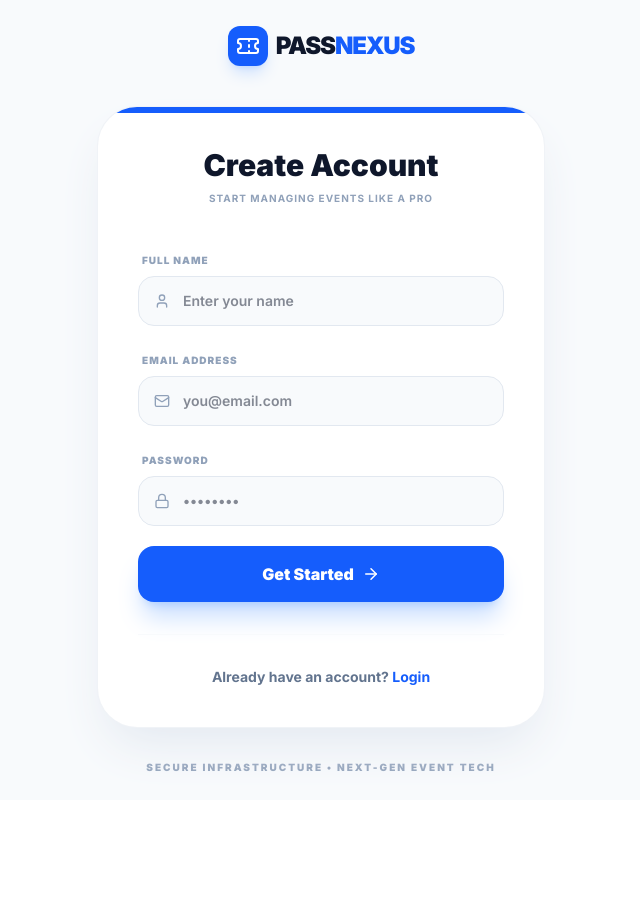
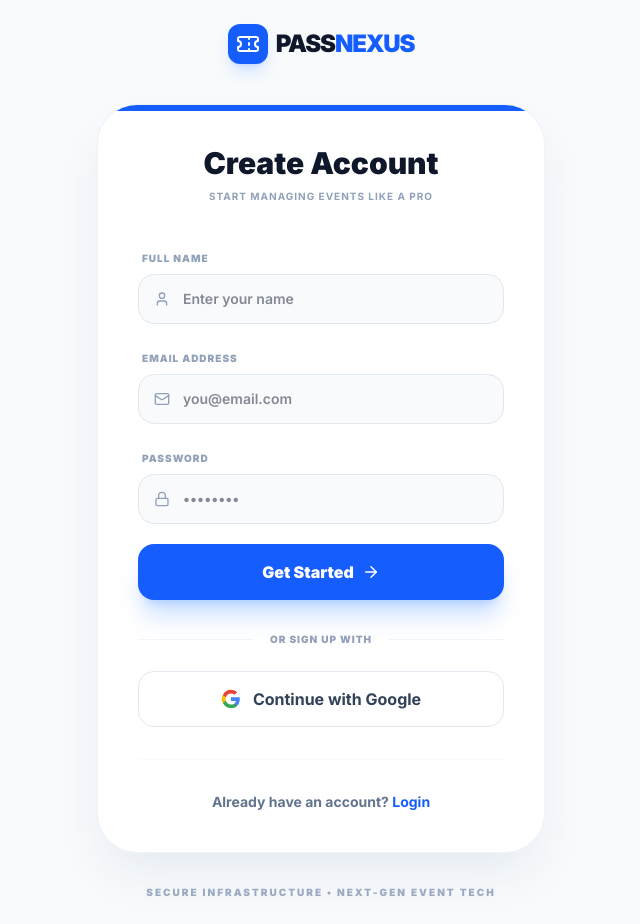
Before and after one commit to Sharecom5/Pass-Nexus, a Next.js app: page /signup in a window 1280 px wide. Shown: the whole page, without its empty margins (319-959 px from the left). Before the commit the page ends 800 px from the top, so only its background shows below. Built offline with nearby package versions, Linux system fonts and the light colour scheme.

Commit message:
feat: add secure Google Sign-In authentication for organizer dash

```diff
--- a/src/app/api/auth/[...nextauth]/route.ts
+++ b/src/app/api/auth/[...nextauth]/route.ts
@@ -1,11 +1,16 @@
 import NextAuth from "next-auth";
 import CredentialsProvider from "next-auth/providers/credentials";
+import GoogleProvider from "next-auth/providers/google";
 import bcrypt from "bcryptjs";
 import { connectDB } from "@/lib/mongodb";
 import { User } from "@/models/User";
 
 const handler = NextAuth({
   providers: [
+    GoogleProvider({
+      clientId: process.env.GOOGLE_CLIENT_ID || "",
+      clientSecret: process.env.GOOGLE_CLIENT_SECRET || "",
+    }),
     CredentialsProvider({
       name: "Credentials",
       credentials: {
@@ -33,8 +38,30 @@ const handler = NextAuth({
     })
   ],
   callbacks: {
-    async jwt({ token, user }) {
-      if (user) {
+    async signIn({ user, account, profile }) {
+      if (account?.provider === "google") {
+        await connectDB();
+        const existingUser = await User.findOne({ email: user.email });
+        if (!existingUser) {
+          await User.create({
+            name: user.name,
+            email: user.email,
+            plan: 'free',
+          });
+        }
+      }
+      return true;
+    },
+    async jwt({ token, user, account, profile }) {
+      if (account?.provider === "google") {
+        await connectDB();
+        const dbUser = await User.findOne({ email: user.email });
+        if (dbUser) {
+          token.plan = dbUser.plan;
+        } else {
+          token.plan = 'free';
+        }
+      } else if (user) {
         token.plan = (user as any).plan;
       }
       return token;
--- a/src/app/login/page.tsx
+++ b/src/app/login/page.tsx
@@ -110,6 +110,25 @@ export default function LoginPage() {
             </button>
           </form>
 
+          <div className="mt-8 flex items-center gap-4">
+            <div className="flex-1 h-px bg-slate-100"></div>
+            <p className="text-[10px] uppercase tracking-widest font-black text-slate-400">or continue with</p>
+            <div className="flex-1 h-px bg-slate-100"></div>
+          </div>
+
+          <button
+            onClick={() => signIn('google', { callbackUrl: '/dashboard' })}
+            className="w-full mt-6 bg-white border border-slate-200 hover:bg-slate-50 text-slate-700 h-14 rounded-2xl font-bold flex items-center justify-center gap-3 transition-all active:scale-[0.98]"
+          >
+            <svg viewBox="0 0 24 24" className="w-5 h-5">
+              <path d="M22.56 12.25c0-.78-.07-1.53-.2-2.25H12v4.26h5.92c-.26 1.37-1.04 2.53-2.21 3.31v2.77h3.57c2.08-1.92 3.28-4.74 3.28-8.09z" fill="#4285F4"/>
+              <path d="M12 23c2.97 0 5.46-.98 7.28-2.66l-3.57-2.77c-.98.66-2.23 1.06-3.71 1.06-2.86 0-5.29-1.93-6.16-4.53H2.16v2.84C3.99 20.53 7.7 23 12 23z" fill="#34A853"/>
+              <path d="M5.84 14.09c-.22-.66-.35-1.36-.35-2.09s.13-1.43.35-2.09V7.07H2.16C1.43 8.55 1 10.22 1 12s.43 3.45 1.16 4.93l3.68-2.84z" fill="#FBBC05"/>
+              <path d="M12 5.38c1.62 0 3.06.56 4.21 1.64l3.15-3.15C17.45 2.09 14.97 1 12 1 7.7 1 3.99 3.47 2.16 7.07l3.68 2.84c.87-2.6 3.3-4.53 6.16-4.53z" fill="#EA4335"/>
+            </svg>
+            Sign in with Google
+          </button>
+
           <div className="mt-8 text-center pt-8 border-t border-slate-50">
             <p className="text-slate-500 text-sm font-bold">
               New to Pass Nexus? {' '}
--- a/src/app/signup/page.tsx
+++ b/src/app/signup/page.tsx
@@ -5,6 +5,7 @@ import { motion } from 'framer-motion';
 import { Ticket, ArrowRight, User, Mail, Lock, Loader2, CheckCircle2 } from 'lucide-react';
 import Link from 'next/link';
 import { useRouter } from 'next/navigation';
+import { signIn } from 'next-auth/react';
 
 export default function SignupPage() {
   const router = useRouter();
@@ -137,6 +138,33 @@ export default function SignupPage() {
                 </button>
               </form>
 
+              <div className="mt-8 flex items-center gap-4">
+                <div className="flex-1 h-px bg-slate-100"></div>
+                <p className="text-[10px] uppercase tracking-widest font-black text-slate-400">or sign up with</p>
+                <div className="flex-1 h-px bg-slate-100"></div>
+              </div>
+
+              <button
+                onClick={() => {
+                  setLoading(true);
+                  signIn('google', { callbackUrl: '/dashboard' });
+                }}
+                disabled={loading}
+                className="w-full mt-6 bg-white border border-slate-200 hover:bg-slate-50 text-slate-700 h-14 rounded-2xl font-bold flex items-center justify-center gap-3 transition-all active:scale-[0.98] disabled:opacity-70"
+              >
+                {loading ? <Loader2 className="w-5 h-5 animate-spin text-slate-400" /> : (
+                  <>
+                    <svg viewBox="0 0 24 24" className="w-5 h-5">
+                      <path d="M22.56 12.25c0-.78-.07-1.53-.2-2.25H12v4.26h5.92c-.26 1.37-1.04 2.53-2.21 3.31v2.77h3.57c2.08-1.92 3.28-4.74 3.28-8.09z" fill="#4285F4"/>
+                      <path d="M12 23c2.97 0 5.46-.98 7.28-2.66l-3.57-2.77c-.98.66-2.23 1.06-3.71 1.06-2.86 0-5.29-1.93-6.16-4.53H2.16v2.84C3.99 20.53 7.7 23 12 23z" fill="#34A853"/>
+                      <path d="M5.84 14.09c-.22-.66-.35-1.36-.35-2.09s.13-1.43.35-2.09V7.07H2.16C1.43 8.55 1 10.22 1 12s.43 3.45 1.16 4.93l3.68-2.84z" fill="#FBBC05"/>
+                      <path d="M12 5.38c1.62 0 3.06.56 4.21 1.64l3.15-3.15C17.45 2.09 14.97 1 12 1 7.7 1 3.99 3.47 2.16 7.07l3.68 2.84c.87-2.6 3.3-4.53 6.16-4.53z" fill="#EA4335"/>
+                    </svg>
+                    Continue with Google
+                  </>
+                )}
+              </button>
+
               <div className="mt-8 text-center pt-8 border-t border-slate-50">
                 <p className="text-slate-500 text-sm font-bold">
                   Already have an account? {' '}
```
